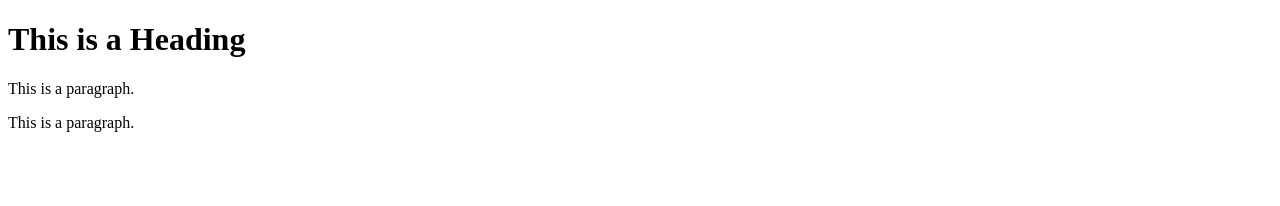
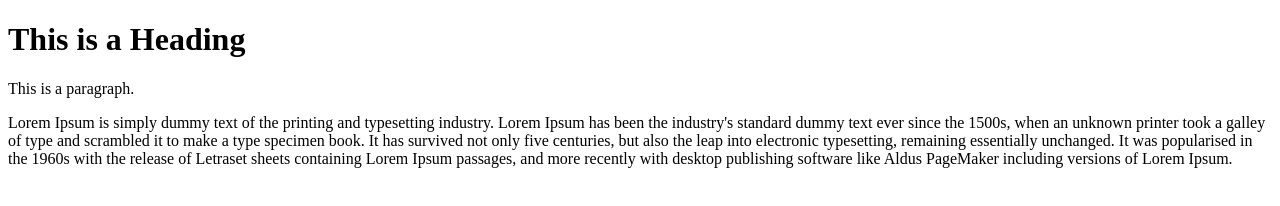
Before and after one commit to jitendrasolankiITG/dawncheck, a plain HTML site: page index.html in a window 1280 px wide. Drawn offline with Linux system fonts and the light colour scheme.

Commit message:
Update index.html
Content Changes

```diff
--- a/index.html
+++ b/index.html
@@ -7,6 +7,7 @@
 
 <h1>This is a Heading</h1>
 <p>This is a paragraph.</p>
-<p>This is a paragraph.</p>
+<p>Lorem Ipsum is simply dummy text of the printing and typesetting industry. Lorem Ipsum has been the industry's standard dummy text ever since the 1500s, when an unknown printer took a galley of type and scrambled it to make a type specimen book. It has survived not only five centuries, but also the leap into electronic typesetting, remaining essentially unchanged. It was popularised in the 1960s with the release of Letraset sheets containing Lorem Ipsum passages, and more recently with desktop publishing software like Aldus PageMaker including versions of Lorem Ipsum.
+</p>
 </body>
 </html>
```
